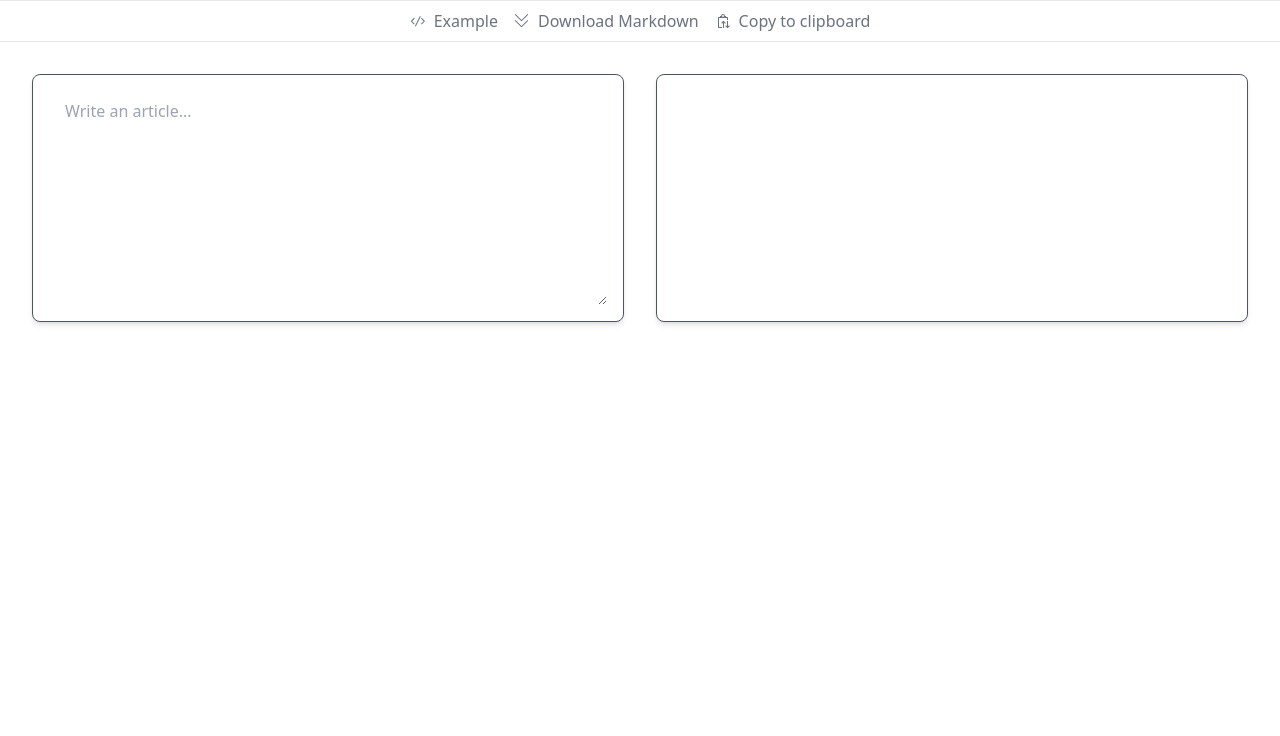
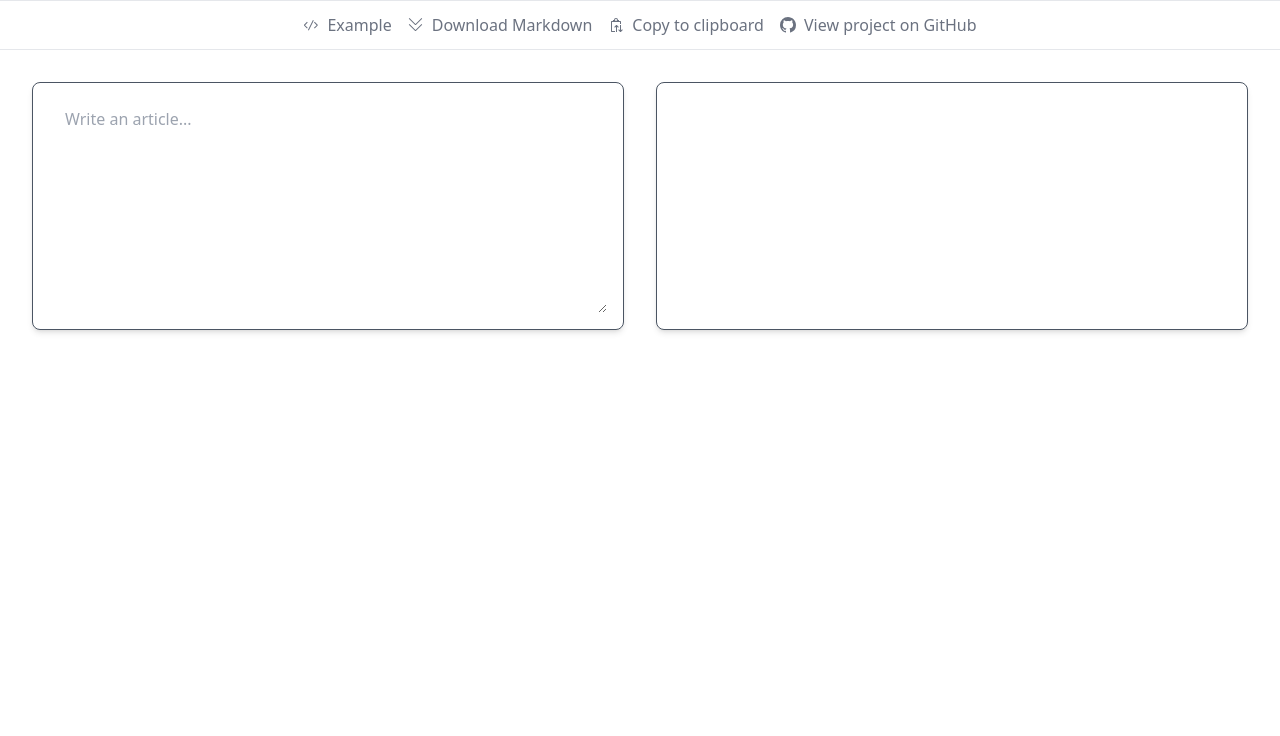
Before and after one commit to notkaramel/markdown-prosey, a website built with Vite: page index.html in a window 1280 px wide. Shown: the part 64-800 px from the top of the page. Built offline with nearby package versions, Linux system fonts and the light colour scheme.

Commit message:
View on GitHub button

```diff
--- a/index.html
+++ b/index.html
@@ -15,7 +15,7 @@
     <h1>Markdown editor</h1>
   </div>
 
-  <div id="utils">
+  <div id="utils" class="py-1">
     <!-- <button type="button" id="upload-image-button">
         <svg class="w-4 h-4" aria-hidden="true" xmlns="http://www.w3.org/2000/svg" fill="currentColor"
           viewBox="0 0 16 20">
@@ -56,6 +56,15 @@
       <span>Copy to clipboard</span>
     </button>
 
+    <!-- View project on GitHub -->
+    <button type="button" id="view-on-github-button">
+      <svg class="button-svg" viewBox="0 0 16 16" xmlns="http://www.w3.org/2000/svg" fill="currentColor">
+        <path fill-rule="evenodd" clip-rule="evenodd"
+        d="M7.976 0A7.977 7.977 0 0 0 0 7.976c0 3.522 2.3 6.507 5.431 7.584.392.049.538-.196.538-.392v-1.37c-2.201.49-2.69-1.076-2.69-1.076-.343-.93-.881-1.175-.881-1.175-.734-.489.048-.489.048-.489.783.049 1.224.832 1.224.832.734 1.223 1.859.88 2.3.685.048-.538.293-.88.489-1.076-1.762-.196-3.621-.881-3.621-3.964 0-.88.293-1.566.832-2.153-.05-.147-.343-.978.098-2.055 0 0 .685-.196 2.201.832.636-.196 1.322-.245 2.007-.245s1.37.098 2.006.245c1.517-1.027 2.202-.832 2.202-.832.44 1.077.146 1.908.097 2.104a3.16 3.16 0 0 1 .832 2.153c0 3.083-1.86 3.719-3.62 3.915.293.244.538.733.538 1.467v2.202c0 .196.146.44.538.392A7.984 7.984 0 0 0 16 7.976C15.951 3.572 12.38 0 7.976 0z" />
+      </svg>
+      <span>View project on GitHub</span>
+    </button>
+
     <!-- <button type="button" id="download-pdf-button" disabled>
       <svg class="button-svg" aria-hidden="true" xmlns="http://www.w3.org/2000/svg" viewBox="0 0 20 20">
         <path
--- a/src/main.js
+++ b/src/main.js
@@ -80,3 +80,9 @@ copyToClipboard.addEventListener("click", async () => {
     copyToClipboardMsg.hidden = true;
   }, 1000);
 })
+
+
+const viewOnGitHub = document.getElementById('view-on-github-button');
+viewOnGitHub.addEventListener("click", () => {
+  window.open("https://github.com/notkaramel/prosey-editor");
+})
```
